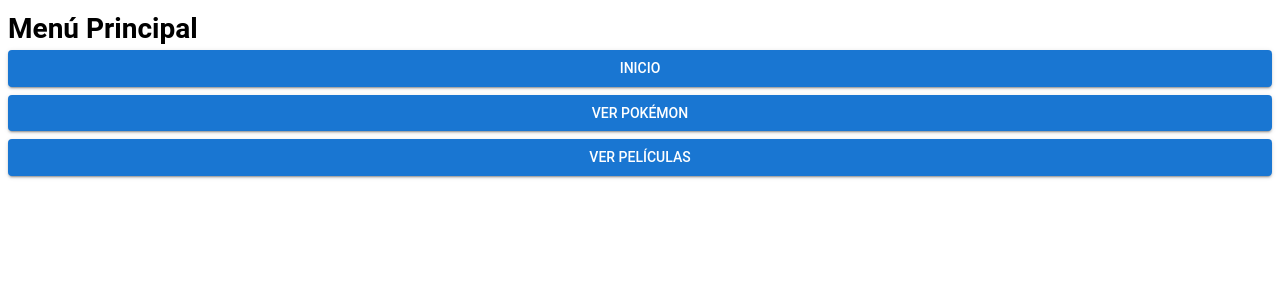
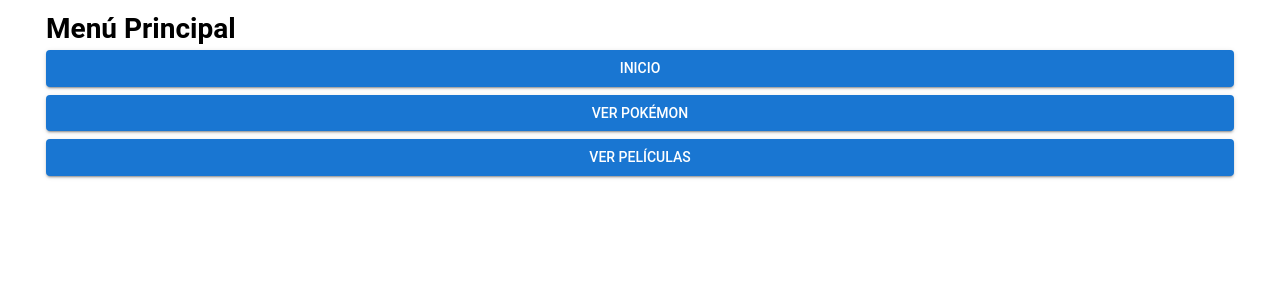
Before and after one commit to HazielCC/curso-react, a React (Vite) app: page / in a window 1280 px wide. Shown: the top 300 px of the page. Built offline with nearby package versions, Linux system fonts and the light colour scheme.

Commit message:
Wrap RoutesComponent in Container for improved layout and spacing

```diff
--- a/src/App.tsx
+++ b/src/App.tsx
@@ -1,12 +1,14 @@
 import {RoutesComponent} from "./routes/RoutesComponent.tsx";
-import {ThemeProvider} from "@mui/material";
+import {Container, ThemeProvider} from "@mui/material";
 import {theme} from "./core/theme/Theme.tsx";
 
 
 function App() {
     return (
         <ThemeProvider theme={theme}>
-            <RoutesComponent/>
+            <Container>
+                <RoutesComponent/>
+            </Container>
         </ThemeProvider>
     )
 }
```
